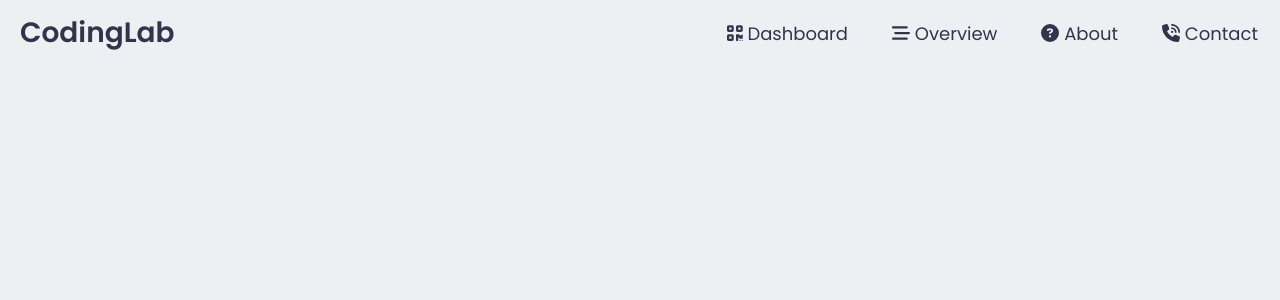
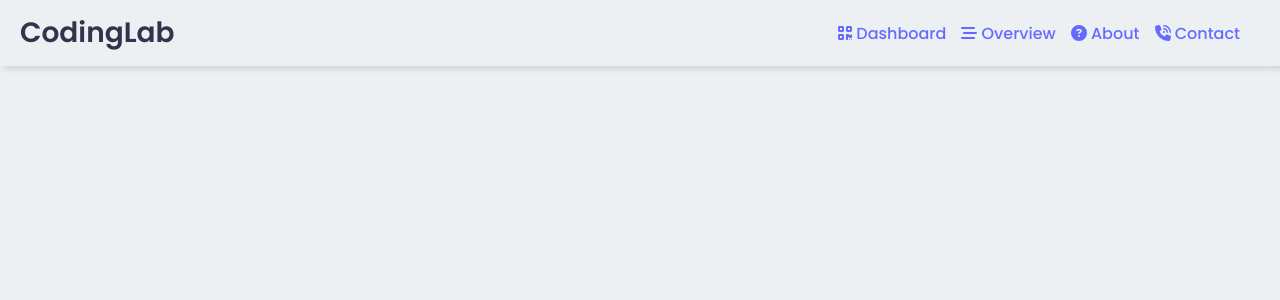
Before and after one commit to TaosifShaad/Recipe-Nest, a React (Vite) app: page / in a window 1280 px wide. Shown: the top 300 px of the page. Built offline with nearby package versions, Linux system fonts and the light colour scheme.

Commit message:
add neomorph nav bar

```diff
--- a/src/components/Navbar/Navbar.module.css
+++ b/src/components/Navbar/Navbar.module.css
@@ -12,49 +12,24 @@ body {
   background: #ecf0f3;
 }
 
-/* Container for the entire navbar */
 .navcontainer {
+  width: 100%;
   position: relative;
 }
 
-/* Hamburger container (only visible on mobile) */
-.hamburger {
-  display: none;
-}
-
-@media (max-width: 940px) {
-  .hamburger {
-    display: block;
-    position: fixed;
-    top: 15px;
-    left: 15px;
-    z-index: 1100;
-  }
-}
-
-/* Sidebar styles */
-.side_bar {
+/* Header: always visible */
+.header {
+  display: flex;
+  align-items: center;
+  justify-content: space-between;
+  background: #ecf0f3;
+  padding: 12px 20px;
+  box-shadow: -3px -3px 7px #ffffff, 3px 3px 5px #ceced1;
   position: fixed;
   top: 0;
   left: 0;
-  width: 250px;
-  height: 100vh;
-  background: #ecf0f3;
-  transform: translateX(-100%);
-  transition: transform 0.3s ease;
-  z-index: 1000;
-}
-
-.side_bar.active {
-  transform: translateX(0);
-}
-
-/* Title and logo */
-.title {
-  display: flex;
-  justify-content: space-between;
-  align-items: center;
-  padding: 12px 20px;
+  width: 100%;
+  z-index: 1200;
 }
 
 .logo {
@@ -63,73 +38,128 @@ body {
   color: #31344b;
 }
 
-/* Button styles for hamburger and close icons */
-.button {
+/* Navigation Menu (base style) */
+.nav {
+  background: #ecf0f3;
+  transition: transform 0.3s ease;
+  z-index: 1100;
+}
+
+/* Mobile styles */
+@media (max-width: 940px) {
+  /* Show hamburger button on mobile */
+  .hamburger {
+    display: block;
     background: none;
     border: none;
     cursor: pointer;
+    font-size: 24px;
     color: #31344b;
+  }
+  /* Position nav as off-canvas sidebar on mobile */
+  .nav {
+    position: fixed;
+    top: 60px; /* below fixed header */
+    left: 0;
+    width: 250px;
+    height: calc(100vh - 60px);
+    transform: translateX(-100%);
+    padding: 12px 20px;
+    display: flex;
+    flex-direction: column;
+    justify-content: space-between;
+  }
+  /* When active, slide in the nav sidebar */
+  .nav.active {
+    transform: translateX(0);
+  }
+  /* Menu list: vertical */
+  .menu {
+    list-style: none;
+    display: flex;
+    flex-direction: column;
+    gap: 10px;
+    padding: 20px 0;
+    margin: 0;
+  }
+  /* Mobile-specific close button */
+  .closeButton {
+    display: block;
+    background: none;
+    border: none;
+    cursor: pointer;
     font-size: 24px;
+    color: #31344b;
+    align-self: flex-end;
+    margin-top: 10px;
+  }
 }
 
-/* Menu list styles */
+/* Desktop styles */
+@media (min-width: 941px) {
+  /* In desktop mode, display nav inline within header */
+  .nav {
+    position: relative;
+    top: 0;
+    transform: translateX(0);
+    display: flex;
+    align-items: center;
+    justify-content: space-between;
+    padding: 0 20px;
+    height: auto;
+  }
+  /* Menu list: horizontal */
   .menu {
     list-style: none;
-  padding: 20px;
     display: flex;
-  flex-direction: column;
+    gap: 15px;
+    padding: 0;
+    margin: 0;
   }
-
-.menu li {
-  margin: 10px 0;
-}
-
-.menu a {
+  /* Neumorphism effect on menu links */
+  .menu li a {
     text-decoration: none;
     font-size: 18px;
     color: #31344b;
     font-weight: 400;
     padding: 10px 12px;
-  transition: color 0.3s ease;
+    transition: all 0.3s ease;
+    box-shadow: -3px -3px 7px #ffffff, 3px 3px 5px #ceced1;
+    position: relative;
+  }
+  .menu li a:hover:before {
+    content: '';
+    position: absolute;
+    top: 0;
+    left: 0;
+    right: 0;
+    bottom: 0;
+    box-shadow: inset -3px -3px 7px #ffffff, inset 3px 3px 5px #ceced1;
+  }
+  .menu li a:hover {
+    color: #3498db;
+  }
+  /* Hide mobile-specific buttons on desktop */
+  .hamburger,
+  .closeButton {
+    display: none;
+  }
 }
 
-.menu a:hover {
-  color: #3498db;
+/* Menu link styling for both mobile and desktop */
+.menu li a {
+  /* Common styles if needed */
 }
 
-/* Media icons */
+/* Media icons styling */
 .media_icons {
   display: flex;
+  gap: 10px;
   justify-content: center;
-  padding: 10px;
+  padding: 10px 0;
 }
 
 .media_icons a {
   color: #31344b;
   font-size: 24px;
-  margin: 0 5px;
 }
-
-/* On desktop, show sidebar as a top navbar */
-@media (min-width: 941px) {
-  .side_bar {
-    transform: translateX(0);
-    position: relative;
-    width: 100%;
-    height: auto;
-    display: flex;
-    justify-content: space-between;
-    align-items: center;
-  }
-  .menu {
-    flex-direction: row;
-    padding: 0;
-  }
-  .menu li {
-    margin: 0 10px;
-  }
-  /* Hide hamburger and close buttons on desktop */
-  .hamburger, .button {
-    display: none;
-  }
-}
--- a/src/components/Navbar/index.tsx
+++ b/src/components/Navbar/index.tsx
@@ -10,30 +10,15 @@ import styles from './Navbar.module.css'
 
 const index = () => {
     const [isOpen, setIsOpen] = useState(false);
-
-    const toggleMenu = () => {
-        setIsOpen(prev => !prev);
-    };
+    const toggleMenu = () => setIsOpen(prev => !prev);
 
     return (
         <div className={styles.navcontainer}>
-            {/* Hamburger button (visible on mobile only) */}
-            <div className={styles.hamburger}>
-                {!isOpen && (
-                    <button className={styles.button} onClick={toggleMenu}>
-                        <FontAwesomeIcon icon={faBars} />
-                    </button>
-                )}
-            </div>
+            <header className={styles.header}>
+                <div className={styles.logo}>CodingLab</div>
 
-            {/* Sidebar */}
-            <div className={`${styles.side_bar} ${isOpen ? styles.active : ''}`}>
-                <div className={styles.title}>
-                    <div className={styles.logo}>CodingLab</div>
-                    <button className={styles.button} onClick={toggleMenu}>
-                        <FontAwesomeIcon icon={faTimes} />
-                    </button>
-                </div>
+                {/* Navigation menu (same markup for both desktop and mobile) */}
+                <nav className={`${styles.nav} ${isOpen ? styles.active : ''}`}>
                     <ul className={styles.menu}>
                         <li>
                             <a href="#">
@@ -56,9 +41,16 @@ const index = () => {
                             </a>
                         </li>
                     </ul>
-            </div>
+                </nav>
+
+                {/* Hamburger button: visible only on mobile */}
+                <button className={styles.hamburger} onClick={toggleMenu}>
+                    <FontAwesomeIcon icon={faBars} />
+                </button>
+            </header>
         </div>
     );
+
 };
 
 export default index
```
Lines whose indentation alone changed are shown as unchanged.
